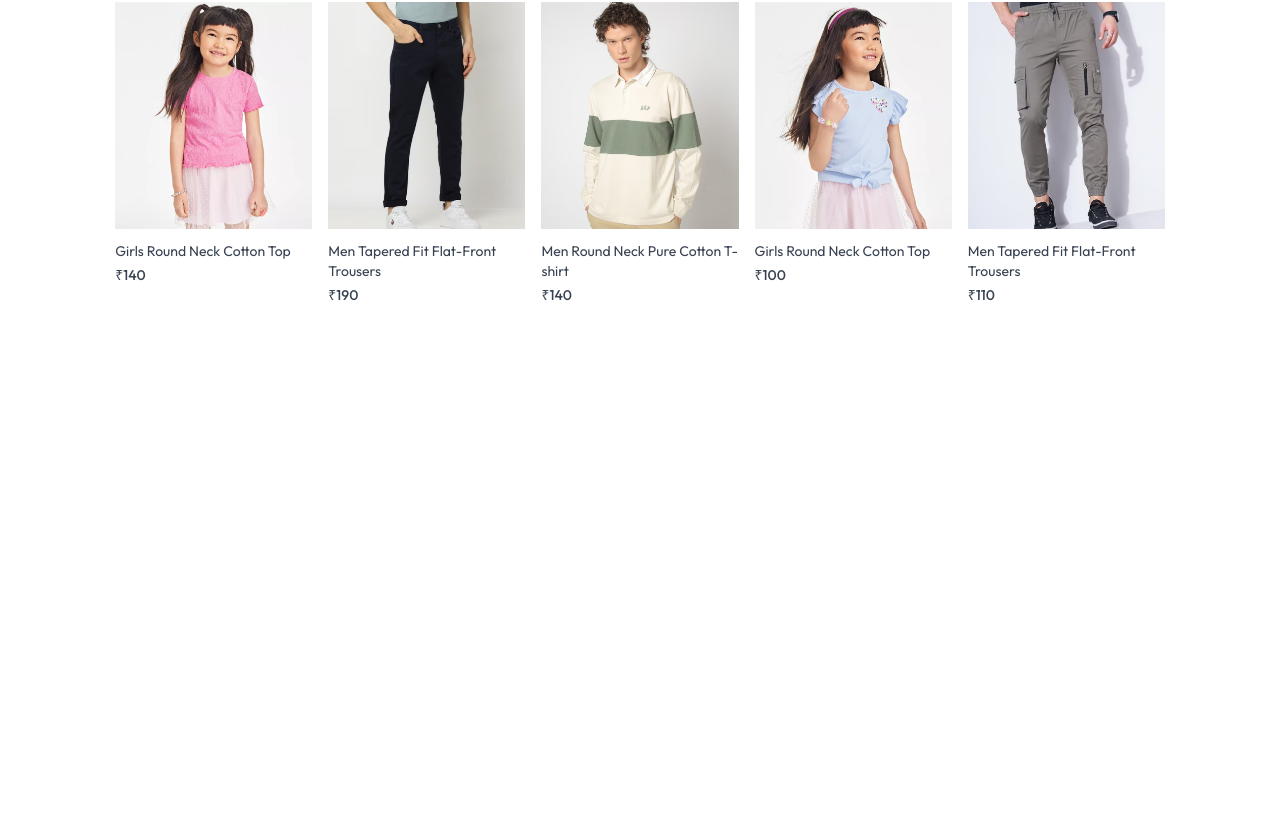
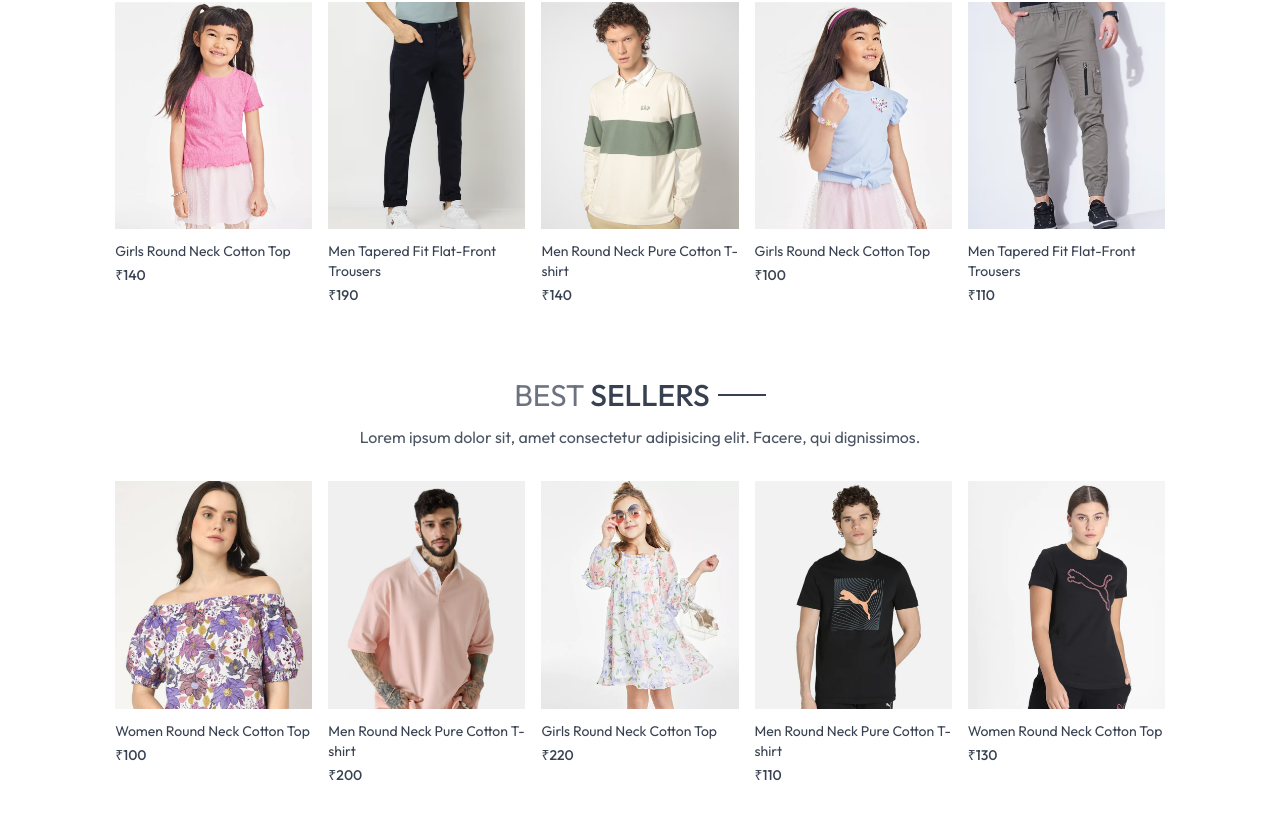
Before and after one commit to PriyankaGurav0105/mern_e-commerce_website, a React (Vite) app in the folder frontend/: page / in a window 1280 px wide. Shown: the part 1028-1847 px from the top of the page. Before the commit the page ends 1373 px from the top, so only its background shows below. Built offline with nearby package versions, Linux system fonts and the light colour scheme.

Commit message:
best sellers section completed

```diff
--- /dev/null
+++ b/frontend/src/Components/BestSeller.jsx
@@ -0,0 +1,44 @@
+/**
+ * Component that displays the best selling products.
+ * It fetches the products from the ShopContext and filters out the best selling products.
+ * It then displays the top 5 best selling products in a grid layout.
+ * @returns JSX element displaying the best selling products.
+ */
+/* eslint-disable react-hooks/exhaustive-deps */
+
+/* eslint-disable no-unused-vars */
+import React, { useContext, useEffect, useState } from 'react'
+import { ShopContext } from '../Context/ShopContext'
+import Title from './Title';
+import ProductItem from './ProductItem';
+
+const BestSeller = () => {
+
+    const {products} = useContext(ShopContext);
+    const [bestSeller, setBestSeller]=useState([]);
+
+    useEffect(()=>{
+        const bestProduct = products.filter((item)=>(item.bestseller));
+        setBestSeller(bestProduct.slice(0,5));
+    },[])
+
+
+  return (
+    <div className='my-10'>
+        <div className='text-center text-3xl py-8'>
+             <Title text1={'BEST'} text2={'SELLERS'}/>
+             <p className='w-3/4 m-auto text-xs sm:text-sm md:text-base text-gray-600'>Lorem ipsum dolor sit, amet consectetur adipisicing elit. Facere, qui dignissimos.
+             </p>
+        </div>
+      <div className='grid grid-cols-2 sm:grid-cols-3 md:grid-cols-4 lg:grid-cols-5 gap-4 gap-y-6'>
+        {
+            bestSeller.map((item,index)=>(
+                <ProductItem key={index} id={item._id} name={item.name} image={item.image} price={item.price} />
+            ))
+        }
+      </div>
+    </div>
+  )
+}
+
+export default BestSeller
--- a/frontend/src/pages/Home.jsx
+++ b/frontend/src/pages/Home.jsx
@@ -2,12 +2,14 @@
 import React from 'react'
 import Hero from '../Components/Hero'
 import LatestCollection from '../Components/LatestCollection'
+import BestSeller from '../Components/bestSeller'
 
 const Home = () => {
   return (
     <div>
       <Hero/>
       <LatestCollection/>
+      <BestSeller/>
     </div>
   )
 }
```
Also changed, not shown: frontend/src/Components/LatestCollection.jsx (+6 -1 lines).
